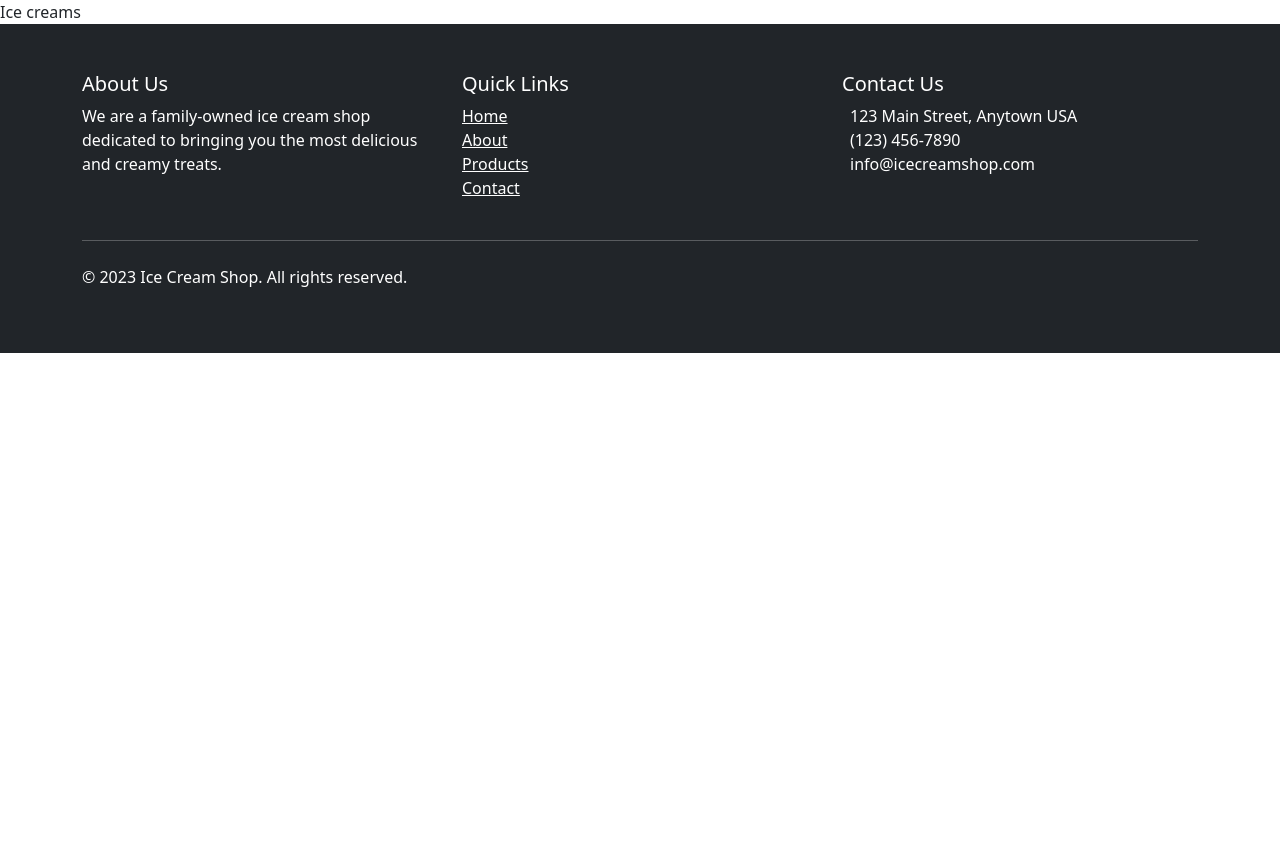
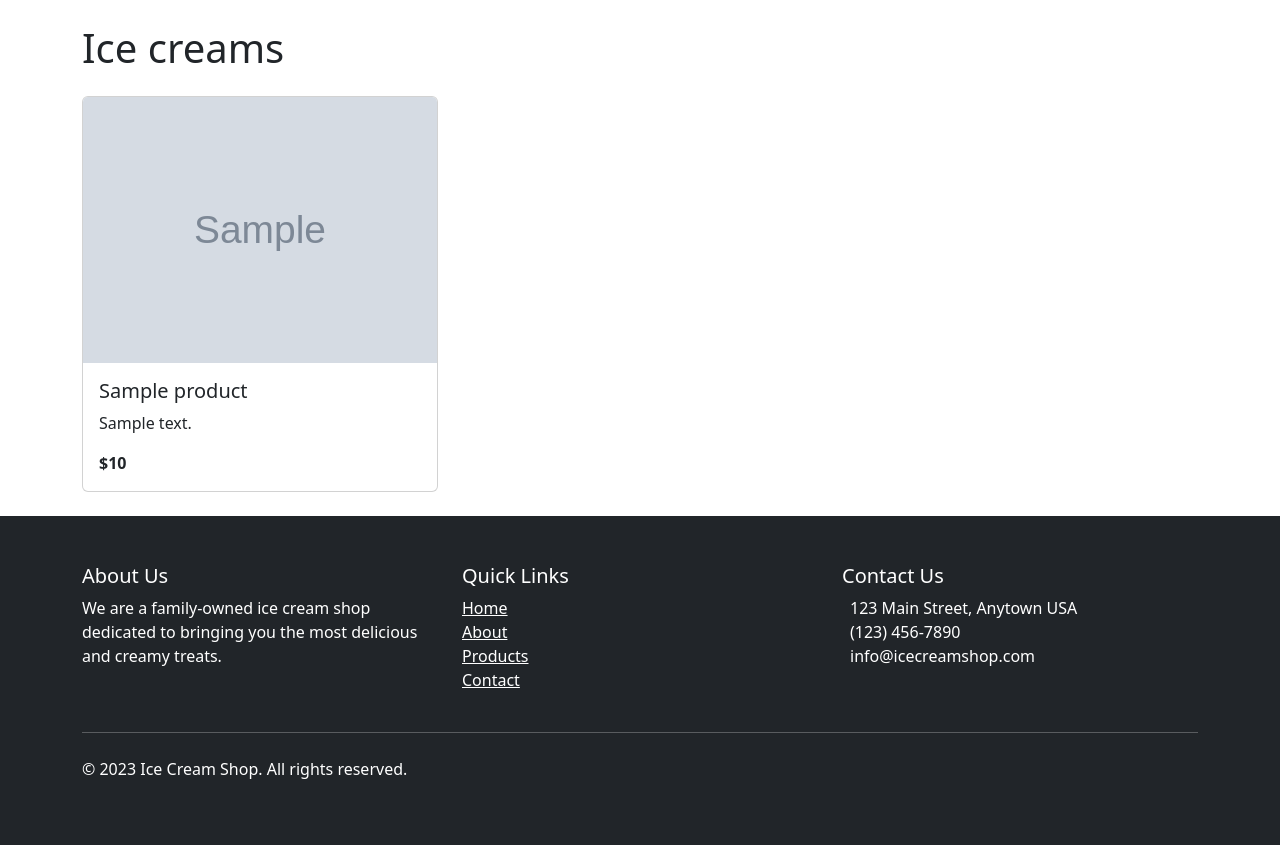
Before and after one commit to vinod-pattar/ice_cream_shop, a Django app: template website/templates/ice_creams.html in a window 1280 px wide. Shown: the part 56-901 px from the top of the page. Before the commit the page ends 409 px from the top, so only its background shows below. Run offline with Django 3.2, Linux system fonts and the light colour scheme; the template is opened without the code that fills it: most values are stand-ins (such as "Sample title", 1, 10 or a date in 2020); grey boxes marked "Sample" are stand-in pictures; some libraries are stand-ins or nearby versions.

Commit message:
Updated arg names

```diff
--- a/website/forms.py
+++ b/website/forms.py
@@ -11,6 +11,6 @@ class EnquiryForm(forms.ModelForm):
 
     product = forms.ModelChoiceField(
         queryset=Product.objects.filter(),
-        empty_label='Product',
+        empty_label='Select Product',
         to_field_name='id'
     )
--- a/website/templates/ice_creams.html
+++ b/website/templates/ice_creams.html
@@ -1,6 +1,73 @@
 {% extends "master_layout.html" %}
 
 {% block content %}
-Ice creams
+
+<div class="container mt-4">
+    <h1 class="mb-4">Ice creams</h1>
+
+    <div class="row">
+        {% for product in page_obj %}
+            <div class="col-md-4 mb-4">
+                <div class="card">
+                    <img src="{{ product.image.url }}" class="card-img-top" alt="{{ product.name }}">
+                    <div class="card-body">
+                        <h5 class="card-title">{{ product.name }}</h5>
+                        <p class="card-text">{{ product.description }}</p>
+                        <p class="card-text"><strong>${{ product.price }}</strong></p>
+                        {% comment %} <a href="{% url 'product_detail' product.id %}" class="btn btn-primary">View Details</a> {% endcomment %}
+                    </div>
+                </div>
+            </div>
+        {% empty %}
+            <p>No products available.</p>
+        {% endfor %}
+    </div>
+
+    {% if page_obj.has_other_pages %}
+    <nav aria-label="Page navigation">
+        <ul class="pagination">
+            {% if page_obj.has_previous %}
+            <li class="page-item">
+                <a class="page-link" href="?page=1" aria-label="First">
+                    <span aria-hidden="true">&laquo;&laquo;</span>
+                </a>
+            </li>
+            <li class="page-item">
+                <a class="page-link" href="?page={{ page_obj.previous_page_number }}" aria-label="Previous">
+                    <span aria-hidden="true">&laquo;</span>
+                </a>
+            </li>
+            {% else %}
+            <li class="page-item disabled"><span class="page-link">&laquo;&laquo;</span></li>
+            <li class="page-item disabled"><span class="page-link">&laquo;</span></li>
+            {% endif %}
+
+            {% for num in page_obj.paginator.page_range %}
+                {% if page_obj.number == num %}
+                    <li class="page-item active"><span class="page-link">{{ num }}</span></li>
+                {% elif num > page_obj.number|add:'-3' and num < page_obj.number|add:'3' %}
+                    <li class="page-item"><a class="page-link" href="?page={{ num }}">{{ num }}</a></li>
+                {% endif %}
+            {% endfor %}
+
+            {% if page_obj.has_next %}
+            <li class="page-item">
+                <a class="page-link" href="?page={{ page_obj.next_page_number }}" aria-label="Next">
+                    <span aria-hidden="true">&raquo;</span>
+                </a>
+            </li>
+            <li class="page-item">
+                <a class="page-link" href="?page={{ page_obj.paginator.num_pages }}" aria-label="Last">
+                    <span aria-hidden="true">&raquo;&raquo;</span>
+                </a>
+            </li>
+            {% else %}
+            <li class="page-item disabled"><span class="page-link">&raquo;</span></li>
+            <li class="page-item disabled"><span class="page-link">&raquo;&raquo;</span></li>
+            {% endif %}
+        </ul>
+    </nav>
+    {% endif %}
+</div>
 
 {% endblock %}
--- a/website/templates/master_layout.html
+++ b/website/templates/master_layout.html
@@ -1,3 +1,4 @@
+{% load bootstrap5 %}
 <!DOCTYPE html>
 <html>
     <head>
```
Also changed, not shown: ice_cream_shop/settings.py (+7 -0 lines), website/views.py (+15 -6 lines), db.sqlite3, readme.md.
